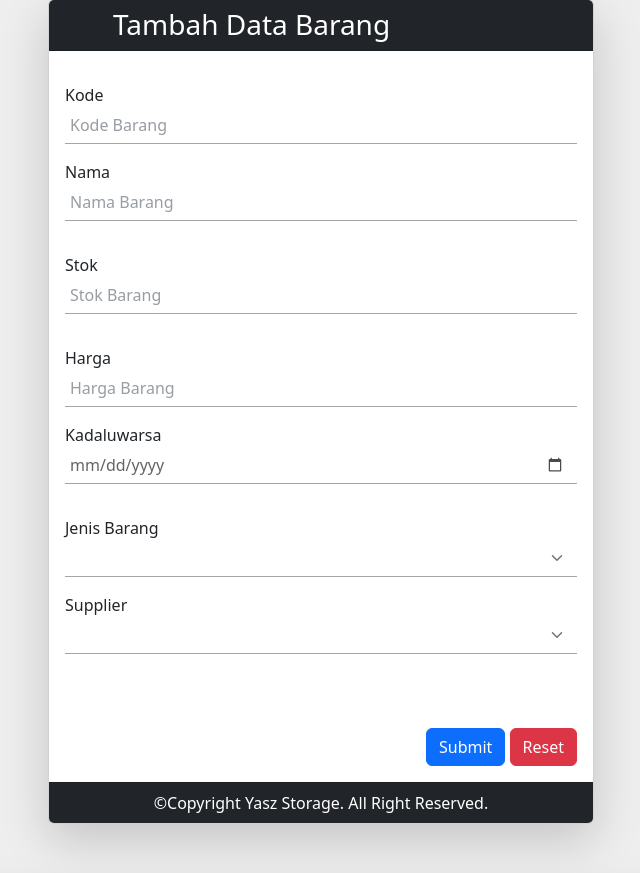
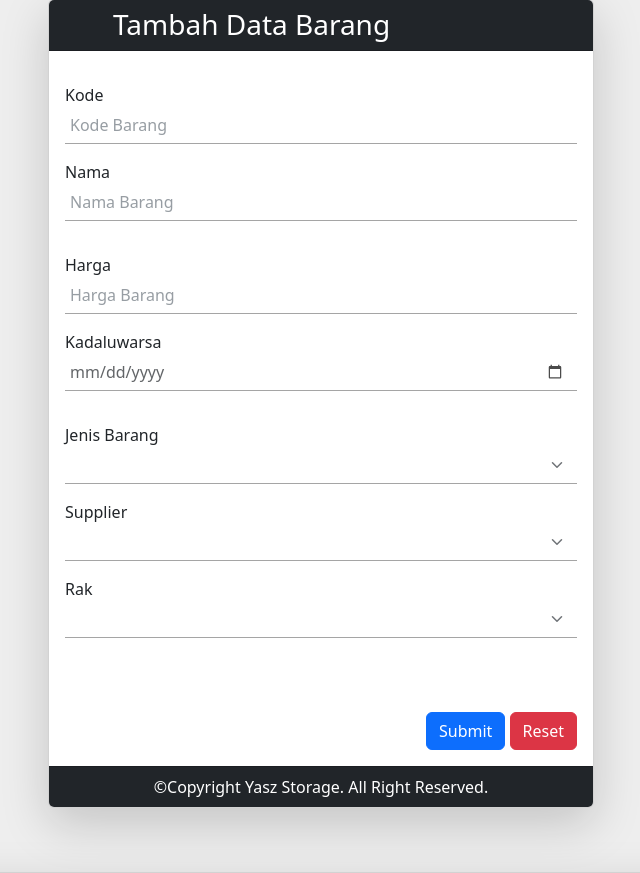
Before and after one commit to iyasz/pwpb_crud, a PHP site: page /barang/ in a window 1280 px wide. Shown: the part 143-1016 px from the top of the page, without its empty margins (319-959 px from the left). Run offline with PHP 8.4, Linux system fonts and the light colour scheme; data comes from the database, SQL or seed files in the repository; data that the repository does not hold is empty.

Commit message:
mengubah barang

```diff
--- a/barang/index.php
+++ b/barang/index.php
@@ -9,12 +9,11 @@ $rak = $conn->query("SELECT * FROM rak");
 if (isset($_POST['submit'])) {
   $kode = htmlspecialchars($_POST['kode']);
   $nama = htmlspecialchars($_POST['nama']);
-  $stok = htmlspecialchars($_POST['stok']);
   $harga = htmlspecialchars($_POST['harga']);
   $kadaluwarsa = htmlspecialchars($_POST['kadaluwarsa']);
   $jenis = htmlspecialchars($_POST['jenis']);
-  $rak = htmlspecialchars($_POST['rak']);
   $supp = htmlspecialchars($_POST['suppl']);
+  $rak_id = htmlspecialchars($_POST['rak_id']);
 
   // $simpan = $conn->query("INSERT INTO supplier values (NULL, '$nama','$kontak','$telp','$alamat','$email')");
   if ($jenis == "") {
@@ -134,10 +133,6 @@ if (isset($_POST['delete'])) {
                   <input autocomplete="off" type="text" name="nama" placeholder="Nama Barang" class="form-control mb-3 aa" required>
                 </div>
                 <div class="form-group mt-3">
-                  <label for="">Stok <i class='bx bx-user-pin'></i></label>
-                  <input type="number" autocomplete="off" name="stok" placeholder="Stok Barang" required class="form-control mb-3 aa">
-                </div>
-                <div class="form-group mt-3">
                   <label for="">Harga <i class='bx bx-phone'></i></label>
                   <input type="number" name="harga" required autocomplete="off" placeholder="Harga Barang" class="form-control mb-3 aa">
                 </div>
@@ -159,6 +154,15 @@ if (isset($_POST['delete'])) {
                     <option selected></option>
                     <?php foreach ($sups as $sup) { ?>
                       <option value="<?= $sup['id'] ?>"><?= $sup['nama'] ?></option>
+                    <?php } ?>
+                  </select>
+                </div>
+                <div class="form-group mt-3">
+                  <label for="">Rak</label>
+                  <select name="rak_id" required class=" form-select aa" id="">
+                    <option selected></option>
+                    <?php foreach ($rak as $raks) { ?>
+                      <option value="<?= $raks['id'] ?>"><?= $raks['rak_kode'] ?></option>
                     <?php } ?>
                   </select>
                 </div>
--- a/supplier/index.php
+++ b/supplier/index.php
@@ -210,6 +210,7 @@ if (isset($_POST['delete'])) {
     </div>
     <script src="../assets/js/bootstrap.bundle.min.js"></script>
     <?php
+
     if (isset($swal)) {
         echo "<script>
         Swal.fire({
```
